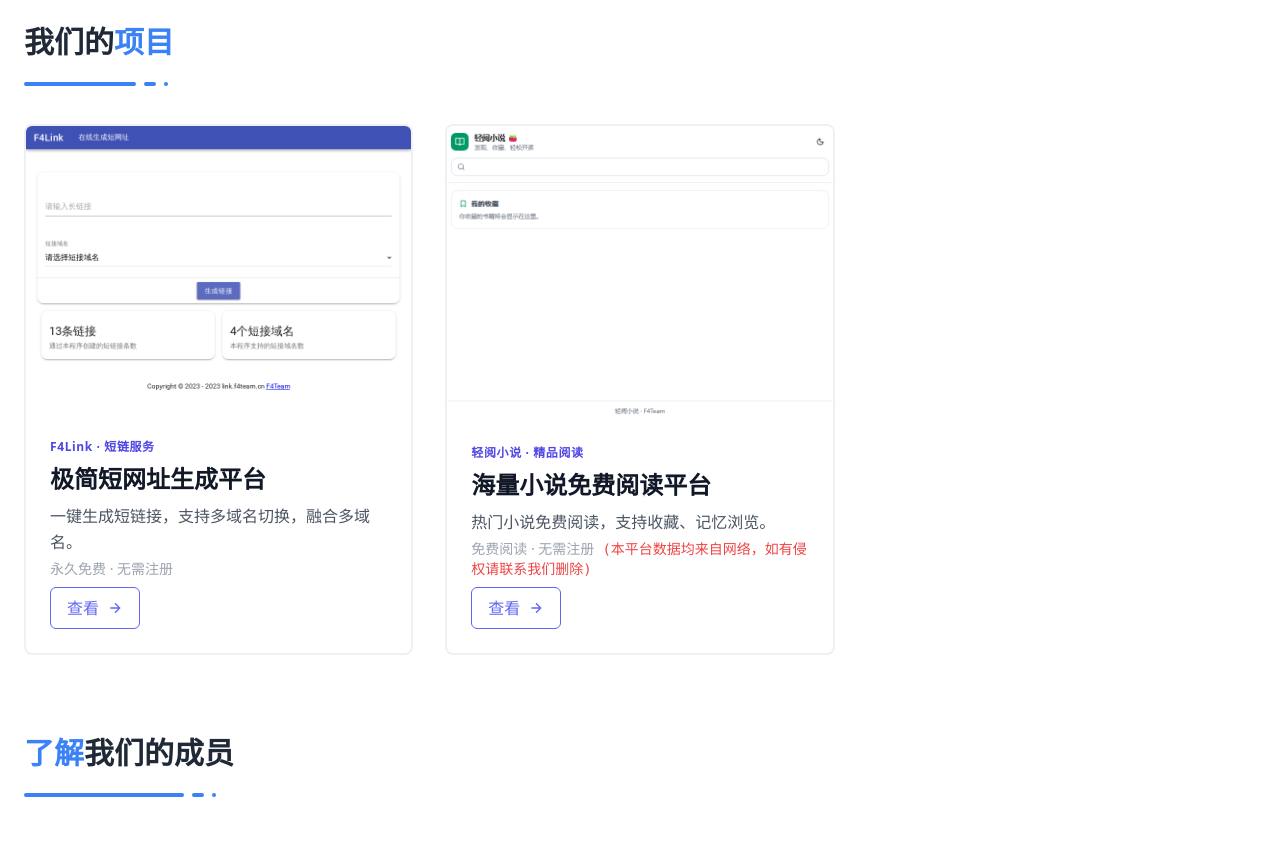
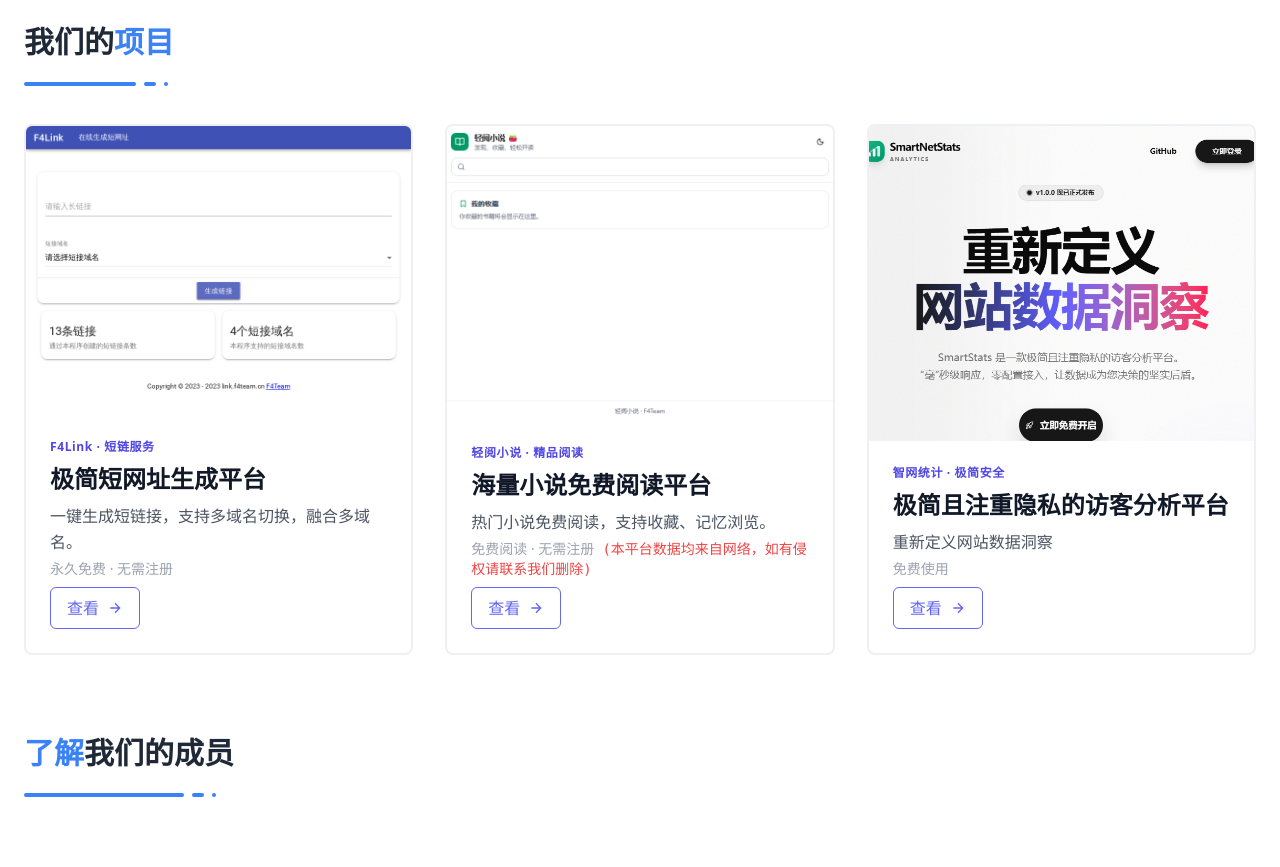
Before and after one commit to f4team-cn/website, a Vue app: page / in a window 1280 px wide. Shown: the part 920-1787 px from the top of the page. Built offline with nearby package versions, Linux system fonts and the light colour scheme.

Commit message:
publish.

```diff
--- a/src/components/Product.vue
+++ b/src/components/Product.vue
@@ -23,7 +23,7 @@
                             <h2 class="text-xs font-semibold tracking-wider text-indigo-600">
                                 F4Link · 短链服务
                             </h2>
-                            <h1 class="text-xl font-bold text-gray-900 md:text-2xl">
+                            <h1 class="text-xl font-bold text-gray-900 dark:text-white md:text-2xl">
                                 极简短网址生成平台
                             </h1>
                             <p class="text-gray-600 leading-relaxed">
@@ -57,7 +57,7 @@
                             <h2 class="text-xs font-semibold tracking-wider text-indigo-600">
                                 轻阅小说 · 精品阅读
                             </h2>
-                            <h1 class="text-xl font-bold text-gray-900 md:text-2xl">
+                            <h1 class="text-xl font-bold text-gray-900 dark:text-white md:text-2xl">
                                 海量小说免费阅读平台
                             </h1>
                             <p class="text-gray-600 leading-relaxed">
@@ -81,6 +81,40 @@
                         </div>
                     </div>
                 </div>
+
+                <div class="h-full border-2 border-gray-200 border-opacity-60 rounded-lg overflow-hidden flex flex-col transition-all duration-300 ease-in-out hover:border-opacity-100 hover:shadow-md hover:border-indigo-400 hover:scale-[1.02] group">
+                    <div class="flex-grow overflow-hidden">
+                        <img class="w-full h-full object-cover object-center transition-transform duration-500 ease-in-out group-hover:scale-110"
+                             src="/ws/sns.f4team.cn.png">
+                    </div>
+                    <div class="p-6">
+                        <div class="space-y-2">
+                            <h2 class="text-xs font-semibold tracking-wider text-indigo-600">
+                                智网统计 · 极简安全
+                            </h2>
+                            <h1 class="text-xl font-bold text-gray-900 dark:text-white md:text-2xl">
+                                极简且注重隐私的访客分析平台
+                            </h1>
+                            <p class="text-gray-600 leading-relaxed">
+                                重新定义网站数据洞察
+                                <span class="block mt-1 text-sm text-gray-400">免费使用</span>
+                            </p>
+                        </div>
+                        <div class="flex items-center flex-wrap">
+                            <a
+                                    class="text-indigo-500 border rounded-md px-4 py-2 mt-2 hover:border-indigo-800 hover:bg-indigo-50 border-indigo-500 inline-flex items-center md:mb-2 lg:mb-0 transition-colors"
+                                    href="https://sns.f4team.cn"
+                                    target="_blank"
+                            >
+                                查看
+                                <svg class="w-4 h-4 ml-2" viewBox="0 0 24 24" stroke="currentColor" stroke-width="2"
+                                     fill="none">
+                                    <path d="M5 12h14M12 5l7 7-7 7"></path>
+                                </svg>
+                            </a>
+                        </div>
+                    </div>
+                </div>
             </div>
         </div>
     </section>
```
Also changed, not shown: public/ws/sns.f4team.cn.png (added), 1 other file (tests, documents, lock files or other folders).
